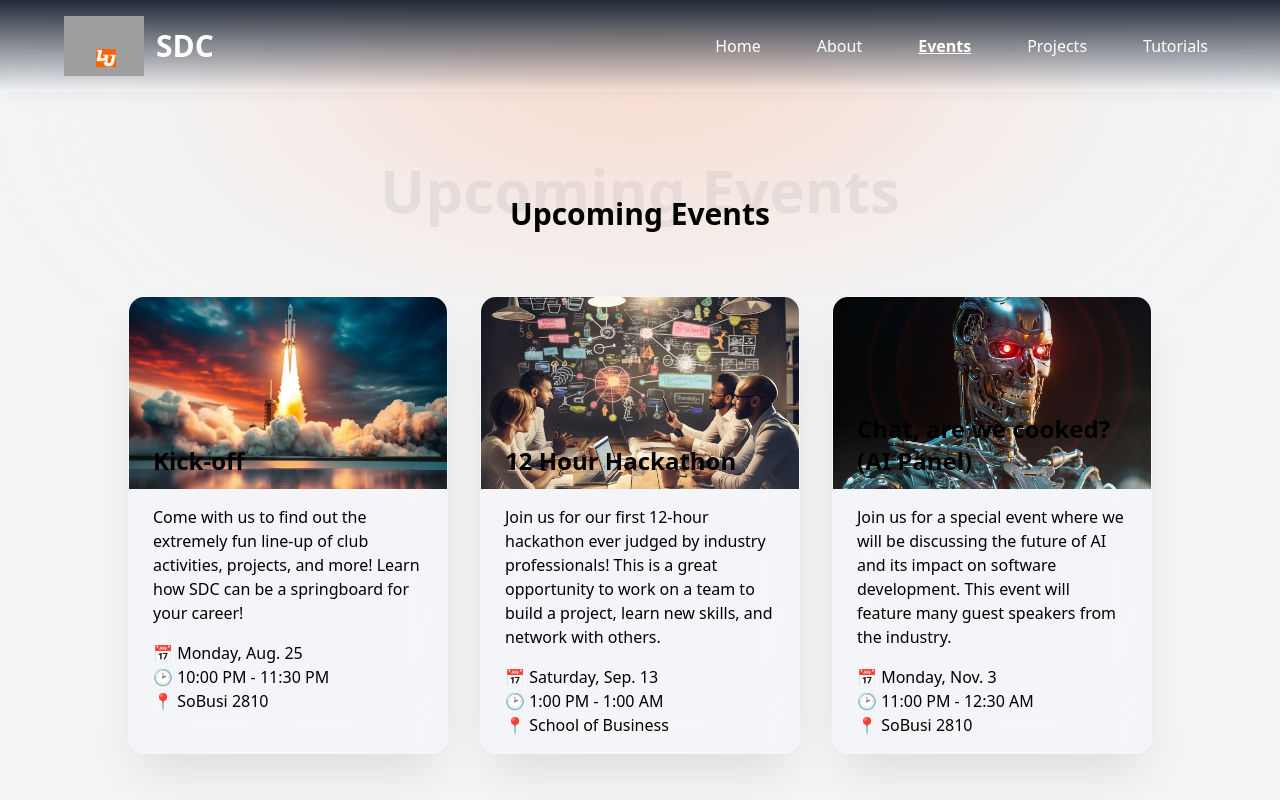
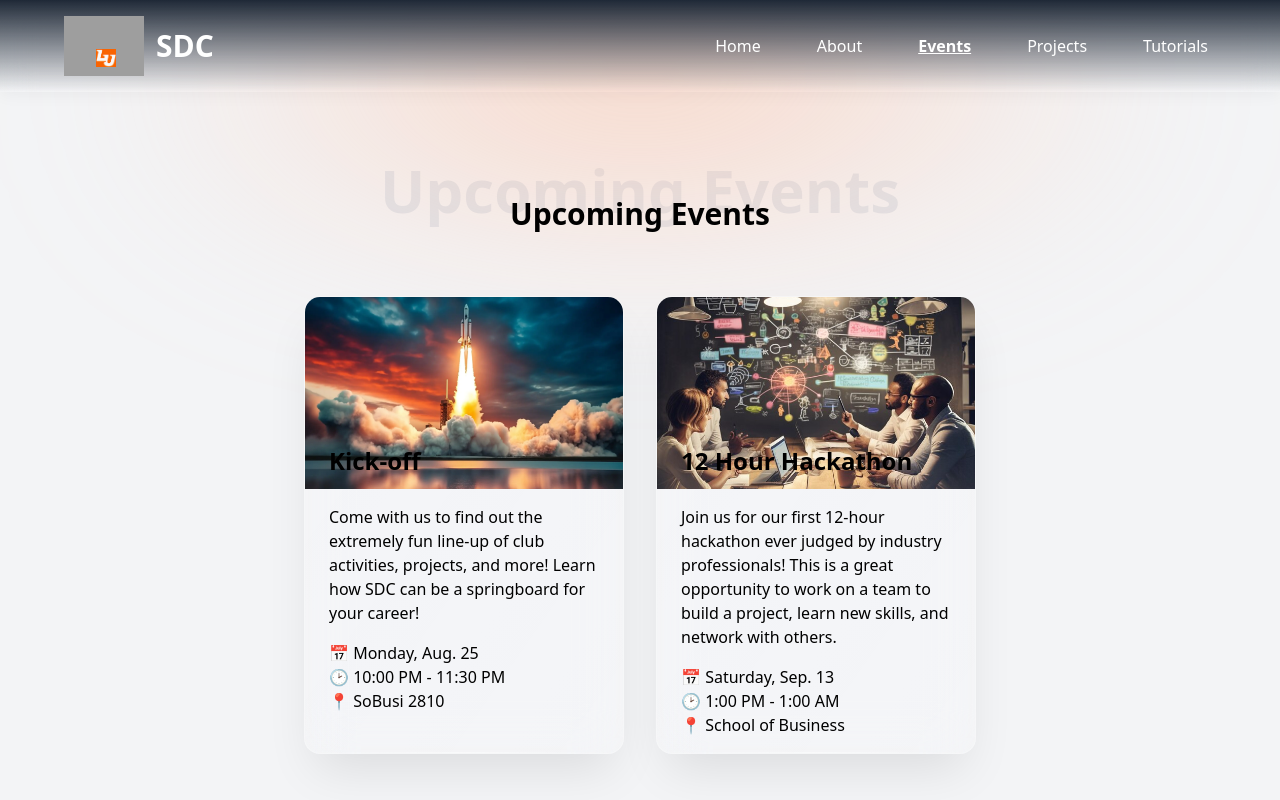
Before and after one commit to lusdc/website, a React (Vite) app: page /events in a window 1280 px wide. Shown: the top 800 px of the page. Built offline with nearby package versions, Linux system fonts and the light colour scheme; grey boxes are pictures that could not be loaded.

Commit message:
Removal of AI Panel (due to scheduling issues)

```diff
--- a/src/data/Events.js
+++ b/src/data/Events.js
@@ -14,13 +14,5 @@ export const events = [
         'startTime': '2025-09-13T09:00:00-04:00',
         'endTime': '2025-09-13T21:00:00-04:00',
         'location': 'School of Business',
-    },
-    {
-        'imageUrl': '/assets/events/aiPanel.jpg',
-        'title': 'Chat, are we cooked? (AI Panel)',
-        'description': 'Join us for a special event where we will be discussing the future of AI and its impact on software development. This event will feature many guest speakers from the industry.',
-        'startTime': '2025-11-03T18:00:00-05:00',
-        'endTime': '2025-11-03T19:30:00-05:00',
-        'location': 'SoBusi 2810'
     }
 ];
```
